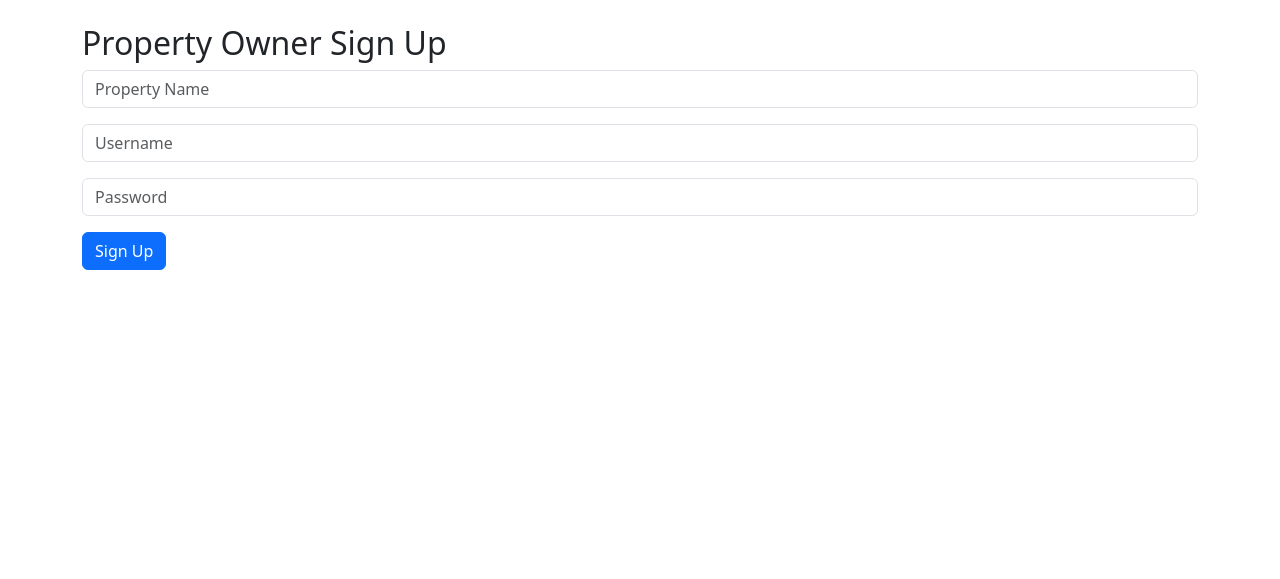
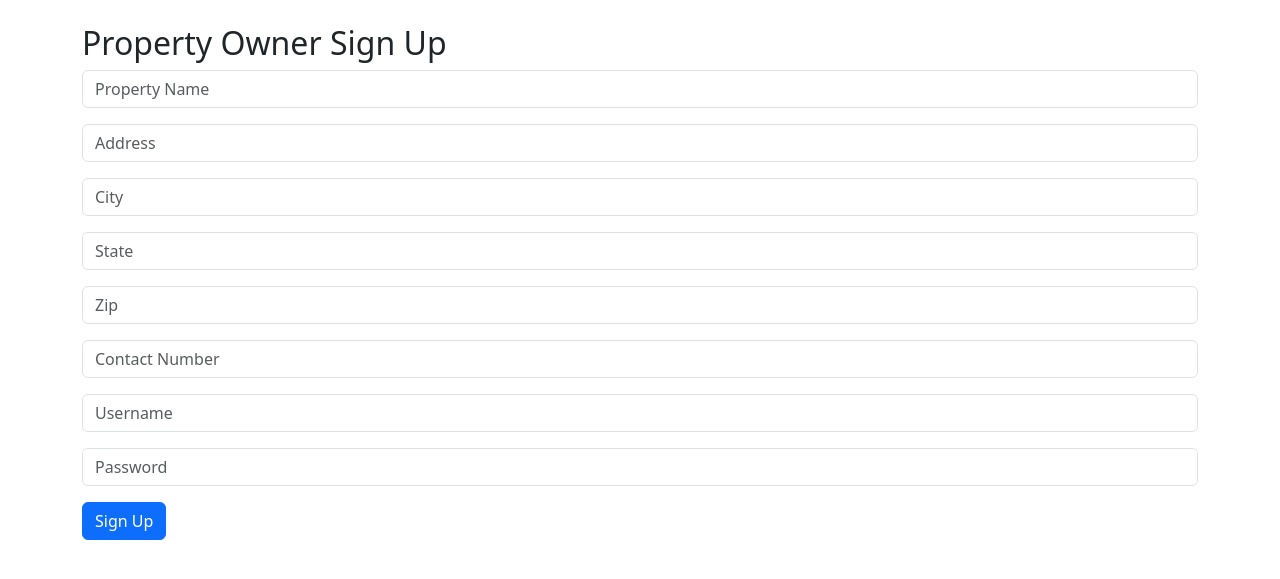
Before and after one commit to voxfox01/AI_Test, a Flask app: page /signup/property in a window 1280 px wide. Shown: the part 56-635 px from the top of the page. Run offline with Flask 3, Linux system fonts and the light colour scheme.

Commit message:
Add security dashboard and extended signup info

```diff
--- a/parking_app/models.py
+++ b/parking_app/models.py
@@ -32,6 +32,7 @@ class PropertyCustomer(db.Model, Type2Mixin):
     Property_City = db.Column(db.String(100))
     Property_State = db.Column(db.String(2))
     Property_Zip = db.Column(db.String(10))
+    Contact_Number = db.Column(db.String(20))
 
     users = db.relationship("User", backref="property", lazy=True)
     parking_customers = db.relationship("ParkingCustomer", backref="property", lazy=True)
@@ -46,6 +47,7 @@ class SecurityCustomer(db.Model, Type2Mixin):
 
     Security_ID = db.Column(db.Integer, primary_key=True)
     Security_Name = db.Column(db.String(128), nullable=False)
+    Security_Address = db.Column(db.String(256))
     Security_City = db.Column(db.String(100))
     Security_State = db.Column(db.String(2))
     Security_Zip = db.Column(db.String(10))
--- a/parking_app/routes.py
+++ b/parking_app/routes.py
@@ -57,10 +57,22 @@ def register_vehicle():
 def signup_property():
     if request.method == 'POST':
         name = request.form['property_name']
+        address = request.form['property_address']
+        city = request.form['property_city']
+        state = request.form['property_state']
+        zip_code = request.form['property_zip']
+        contact = request.form['contact_number']
         username = request.form['username']
         password = request.form['password']
 
-        prop = PropertyCustomer(Property_Name=name)
+        prop = PropertyCustomer(
+            Property_Name=name,
+            Property_Address=address,
+            Property_City=city,
+            Property_State=state,
+            Property_Zip=zip_code,
+            Contact_Number=contact,
+        )
         db.session.add(prop)
         db.session.flush()
 
@@ -83,10 +95,20 @@ def signup_property():
 def signup_security():
     if request.method == 'POST':
         name = request.form['security_name']
+        address = request.form['security_address']
+        city = request.form['security_city']
+        state = request.form['security_state']
+        zip_code = request.form['security_zip']
         username = request.form['username']
         password = request.form['password']
 
-        sec = SecurityCustomer(Security_Name=name)
+        sec = SecurityCustomer(
+            Security_Name=name,
+            Security_Address=address,
+            Security_City=city,
+            Security_State=state,
+            Security_Zip=zip_code,
+        )
         db.session.add(sec)
         db.session.flush()
 
@@ -100,7 +122,7 @@ def signup_security():
         db.session.commit()
 
         login_user(user)
-        return redirect(url_for('main.index'))
+        return redirect(url_for('main.security_dashboard'))
 
     return render_template('signup_security.html')
 
@@ -113,6 +135,10 @@ def login():
         cred = Credential.query.filter_by(Username=username, Current_Flag=True).first()
         if cred and cred.check_password(password):
             login_user(cred.user)
+            if cred.user.Role == 'property_owner':
+                return redirect(url_for('main.owner_dashboard'))
+            if cred.user.Role in ['security_admin', 'security_guard']:
+                return redirect(url_for('main.security_dashboard'))
             return redirect(url_for('main.index'))
     return render_template('login.html')
 
@@ -163,3 +189,66 @@ def owner_dashboard():
         assigned=assigned,
         registered_count=reg_count,
     )
+
+
+@bp.route('/security_dashboard', methods=['GET', 'POST'])
+@login_required
+def security_dashboard():
+    if current_user.Role not in ['security_admin', 'security_guard']:
+        return redirect(url_for('main.index'))
+
+    security_obj = current_user.security
+    properties = [
+        link.property for link in security_obj.properties if link.Current_Flag
+    ]
+    employees = User.query.filter_by(
+        Security_ID=security_obj.Security_ID, Current_Flag=True
+    ).all()
+
+    if request.method == 'POST' and current_user.Role == 'security_admin':
+        first = request.form['first_name']
+        last = request.form['last_name']
+        role = request.form['role']
+        username = request.form['username']
+        password = request.form['password']
+
+        new_user = User(
+            First_Name=first,
+            Last_Name=last,
+            Role=role,
+            Security_ID=security_obj.Security_ID,
+        )
+        db.session.add(new_user)
+        db.session.flush()
+
+        cred = Credential(User_ID=new_user.User_ID, Username=username)
+        cred.set_password(password)
+        db.session.add(cred)
+        db.session.commit()
+        return redirect(url_for('main.security_dashboard'))
+
+    return render_template(
+        'security_dashboard.html',
+        security=security_obj,
+        properties=properties,
+        employees=employees,
+    )
+
+
+@bp.route('/remove_employee/<int:user_id>', methods=['POST'])
+@login_required
+def remove_employee(user_id):
+    if current_user.Role != 'security_admin':
+        return redirect(url_for('main.security_dashboard'))
+
+    user = User.query.filter_by(
+        User_ID=user_id,
+        Security_ID=current_user.Security_ID,
+        Current_Flag=True,
+    ).first()
+    if user:
+        user.Current_Flag = False
+        if user.credentials:
+            user.credentials.Current_Flag = False
+        db.session.commit()
+    return redirect(url_for('main.security_dashboard'))
--- a/parking_app/templates/signup_property.html
+++ b/parking_app/templates/signup_property.html
@@ -4,6 +4,21 @@
 <form method="post">
   <div class="mb-3">
     <input class="form-control" name="property_name" placeholder="Property Name" required>
+  </div>
+  <div class="mb-3">
+    <input class="form-control" name="property_address" placeholder="Address" required>
+  </div>
+  <div class="mb-3">
+    <input class="form-control" name="property_city" placeholder="City" required>
+  </div>
+  <div class="mb-3">
+    <input class="form-control" name="property_state" placeholder="State" maxlength="2" required>
+  </div>
+  <div class="mb-3">
+    <input class="form-control" name="property_zip" placeholder="Zip" required>
+  </div>
+  <div class="mb-3">
+    <input class="form-control" name="contact_number" placeholder="Contact Number" required>
   </div>
   <div class="mb-3">
     <input class="form-control" name="username" placeholder="Username" required>
```
Also changed, not shown: parking_app/templates/security_dashboard.html (added, +52 -0 lines), parking_app/templates/signup_security.html (+12 -0 lines).
